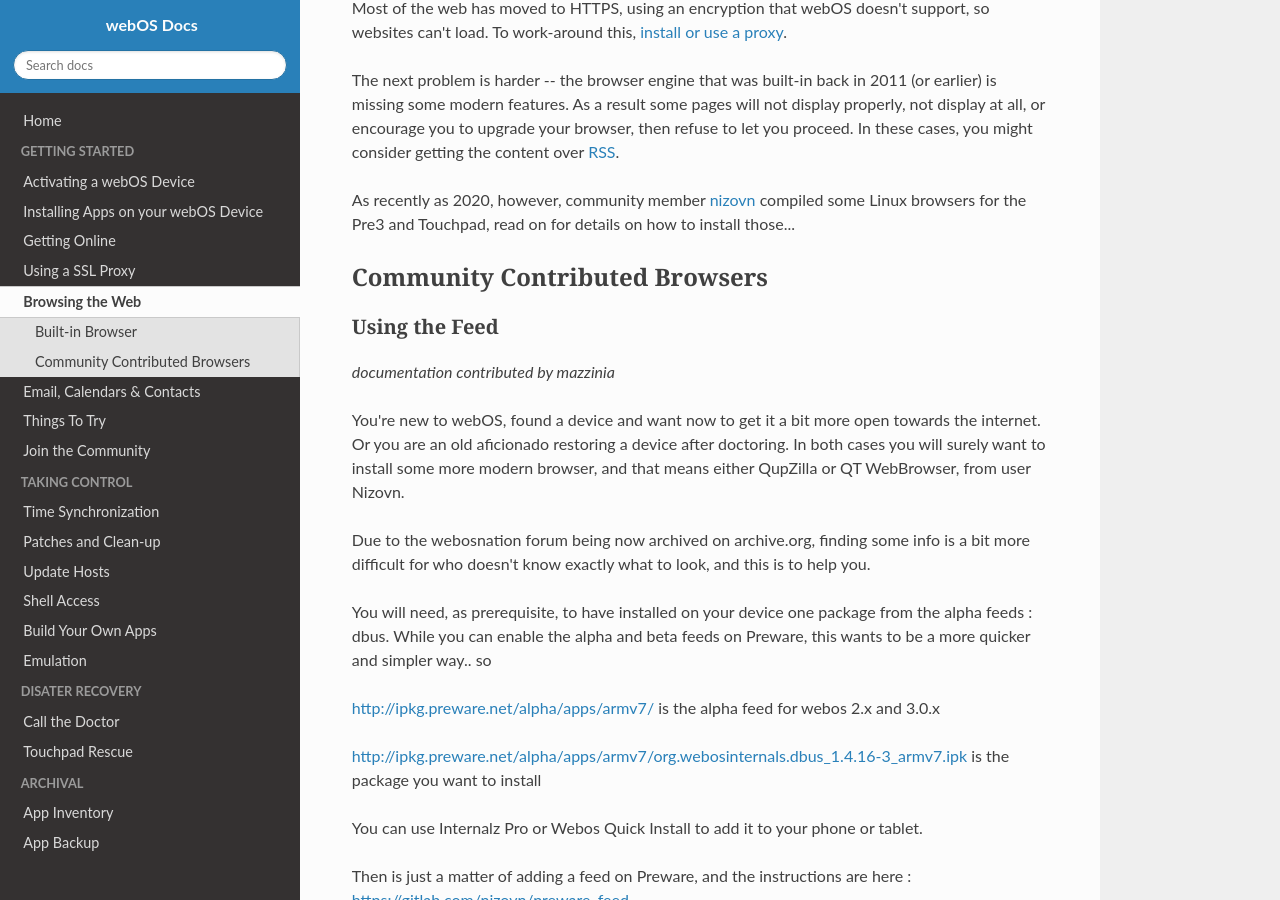
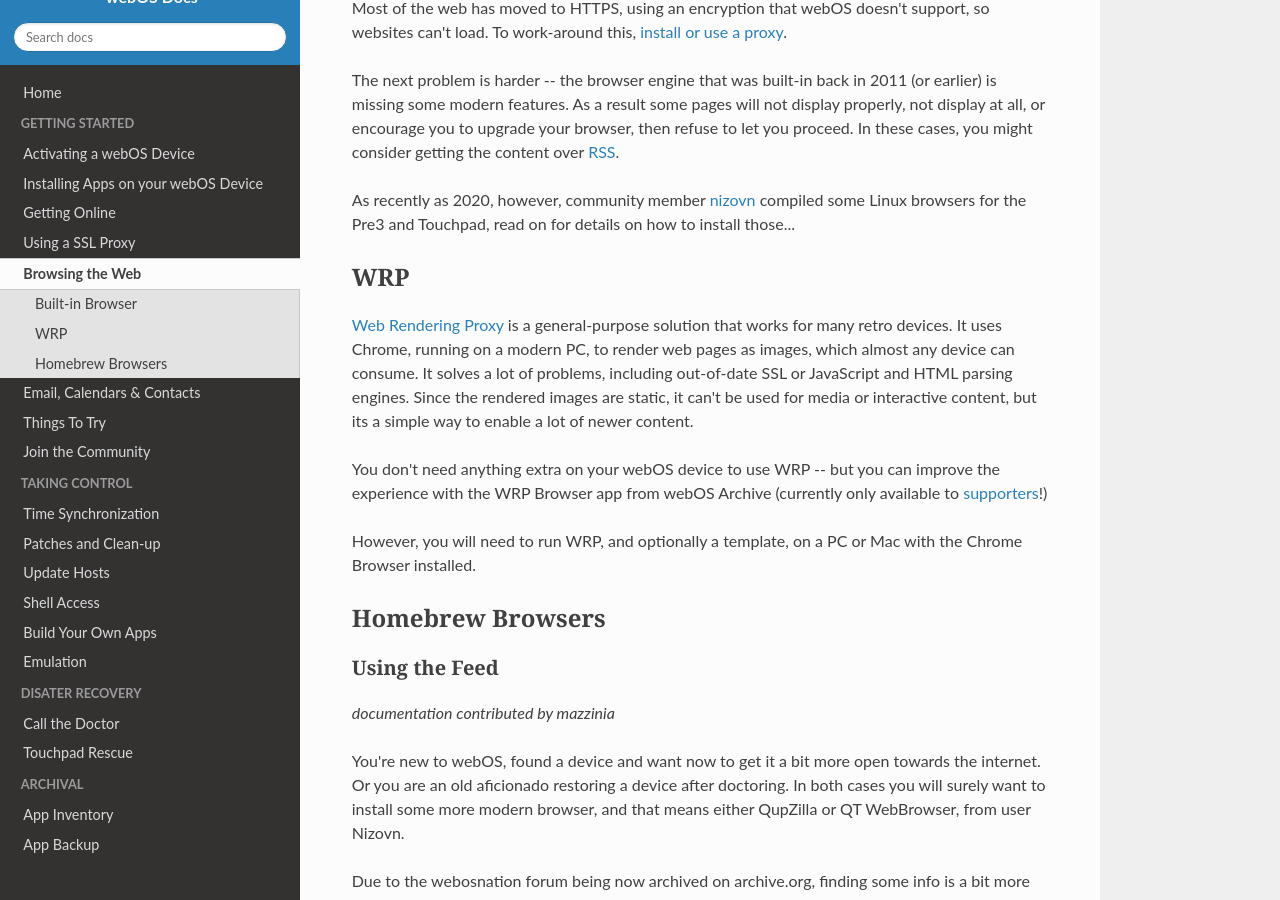
Before and after one commit to webOSArchive/webos-docs, an MkDocs documentation site: the page built from docs/browsers.md, in a window 1280 px wide and 900 px high, scrolled down 267 px. Built offline with MkDocs 1.6.1, drawn with Linux system fonts in a browser that asks for light colours; nearby versions of some CDN libraries; some web fonts are replaced; library files that are not in the unit come from our copies; some of the changed text lies outside the part shown.

Commit message:
add new browser info

```diff
--- a/docs/browsers.md
+++ b/docs/browsers.md
@@ -10,7 +10,15 @@ The next problem is harder -- the browser engine that was built-in back in 2011
 
 As recently as 2020, however, community member <a href="https://gitlab.com/nizovn" target="_blank">nizovn</a> compiled some Linux browsers for the Pre3 and Touchpad, read on for details on how to install those...
 
-## Community Contributed Browsers
+## WRP
+
+<a href="https://github.com/tenox7/wrp" target="_blank">Web Rendering Proxy</a> is a general-purpose solution that works for many retro devices. It uses Chrome, running on a modern PC, to render web pages as images, which almost any device can consume. It solves a lot of problems, including out-of-date SSL or JavaScript and HTML parsing engines. Since the rendered images are static, it can't be used for media or interactive content, but its a simple way to enable a lot of newer content.
+
+You don't need anything extra on your webOS device to use WRP -- but you can improve the experience with the WRP Browser app from webOS Archive (currently only available to <a href="http://www.webosarchive.org/support" target="_top">supporters</a>!)
+
+However, you will need to run WRP, and optionally a template, on a PC or Mac with the Chrome Browser installed.
+
+## Homebrew Browsers
 
 ### Using the Feed
 
--- a/overrides/footer.html
+++ b/overrides/footer.html
@@ -22,7 +22,7 @@
       {% endif %}
     </div>
 
-    <small><a href="https://github.com/webosarchive/webos-docs" target="_blank">webOS Docs</a> is a project of <a href="http://www.webosarchive.org" target="_top">webOS Archive</a> | If you find this useful, you can <a href="https://github.com/sponsors/webOSArchive" target="_blank">Sponsor webOS Archive</a>!</small>
+    <small><a href="https://github.com/webosarchive/webos-docs" target="_blank">webOS Docs</a> is a project of <a href="http://www.webosarchive.org" target="_top">webOS Archive</a> | If you find this useful, you can <a href="http://www.webosarchive.org/support" target="_top">Support webOS Archive</a>!</small>
     <script>
       //Support reverse proxy links
       var myURL = document.getElementsByTagName('a');
```
Also changed, not shown: docs/proxysetup.md (+3 -1 lines).
